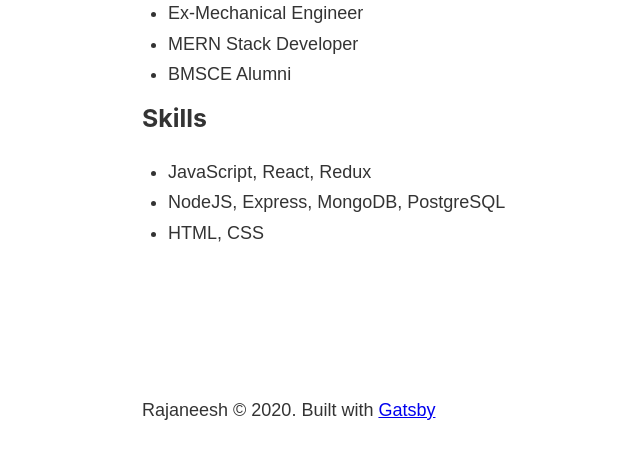
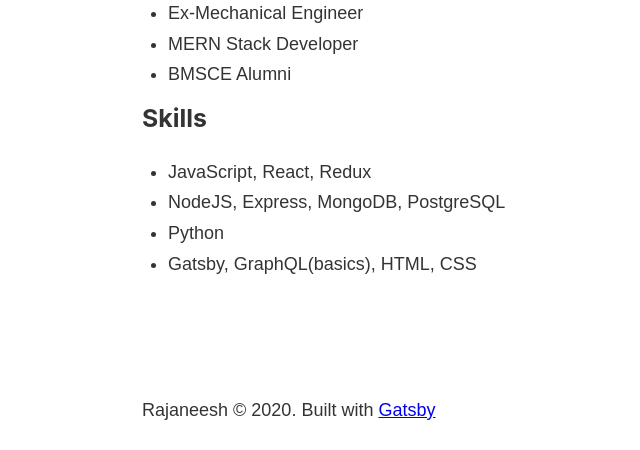
Before and after one commit to rajaneehs/portfolio, a Gatsby site: page /about in a window 1280 px wide. Shown: the part 350-800 px from the top of the page, without its empty margins (141-781 px from the left). Built offline with nearby package versions, Linux system fonts and the light colour scheme; Gatsby itself is replaced by a stand-in of ours.

Commit message:
fix: about page

```diff
--- a/src/pages/about.js
+++ b/src/pages/about.js
@@ -19,7 +19,8 @@ const AboutPage = () => {
         <ul>
           <li>JavaScript, React, Redux</li>
           <li>NodeJS, Express, MongoDB, PostgreSQL</li>
-          <li>HTML, CSS</li>
+          <li>Python</li>
+          <li>Gatsby, GraphQL(basics), HTML, CSS</li>
         </ul>
       </Layout>
     </div>
```
